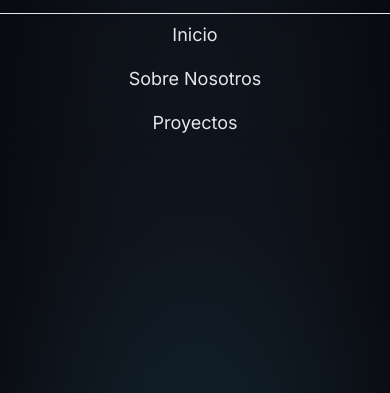
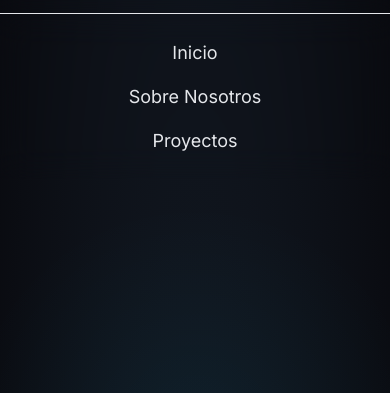
Before and after one commit to francescoalterio/erwegames, a plain HTML site: page index.html in a window 390 px wide. Both pictures are taken after a click on the button "Abrir menú". Shown: the part 67-460 px from the top of the page. Drawn offline with nearby package versions, Linux system fonts and the light colour scheme.

Commit message:
Update mobile menu top position in index.html
Adjust mobile menu position to 82px from the top.

```diff
--- a/index.html
+++ b/index.html
@@ -114,7 +114,7 @@
 
     <!-- Menú Móvil (Restaurado) -->
     <!-- Modificado: Se ajusta debajo del header (top-20) y tiene altura automática (h-auto) -->
-    <div id="mobile-menu" class="hidden fixed top-16 left-0 w-full h-auto bg-primary-dark/95 backdrop-blur-lg z-40 md:hidden">
+    <div id="mobile-menu" class="hidden fixed top-[82px] left-0 w-full h-auto bg-primary-dark/95 backdrop-blur-lg z-40 md:hidden">
         <div class="flex flex-col space-y-4 p-6">
             <a href="#hero" class="mobile-menu-link text-lg text-center text-gray-200 hover:text-primary-cyan transition-colors">Inicio</a>
             <a href="#about" class="mobile-menu-link text-lg text-center text-gray-200 hover:text-primary-cyan transition-colors">Sobre Nosotros</a>
```
